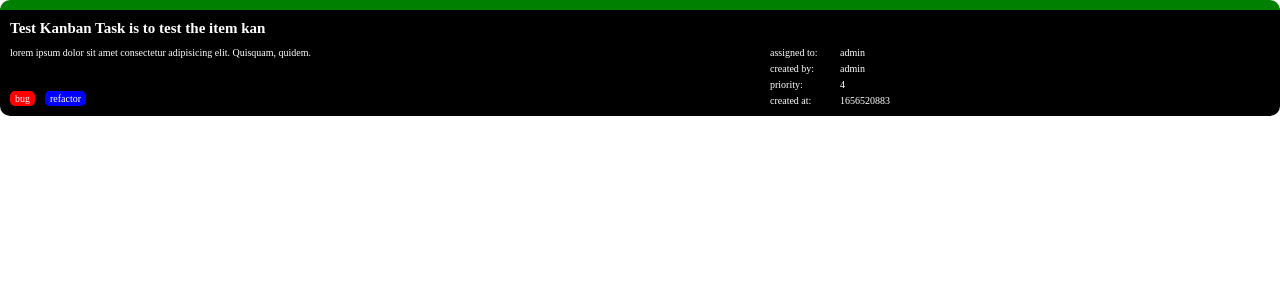
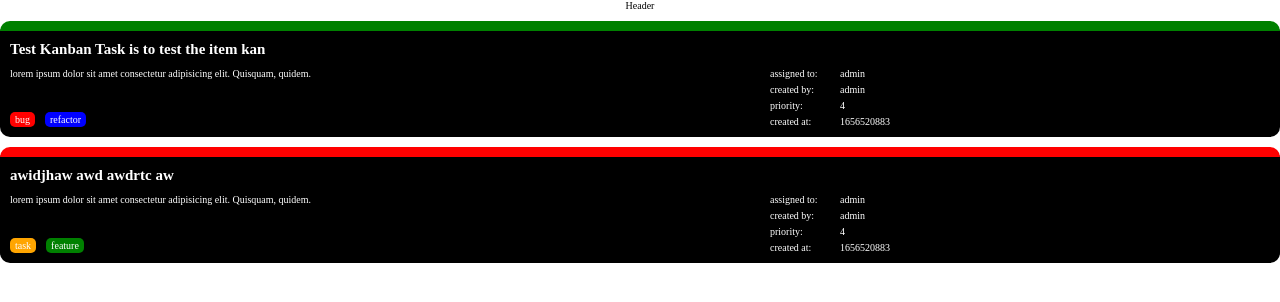
Before and after one commit to AvaPLaIN/kanban-board, a React (Vite) app: page / in a window 1280 px wide. Shown: the top 302 px of the page. Built offline with nearby package versions, Linux system fonts and the light colour scheme.

Commit message:
add task item component

```diff
--- a/src/App.tsx
+++ b/src/App.tsx
@@ -1,8 +1,8 @@
-import TaskItem from "./components/task-item/TaskItem";
+import TaskArea from "./components/task-area/TaskArea";
 import { kanbanConfig } from "./data/kanbanBoard";
 
 function App() {
-  return <TaskItem {...kanbanConfig} />;
+  return <TaskArea {...kanbanConfig} />;
 }
 
 export default App;
--- /dev/null
+++ b/src/components/task-area/TaskArea.styles.ts
@@ -0,0 +1,8 @@
+import styled from "styled-components";
+
+export const TaskAreaContainer = styled.div`
+  display: flex;
+  flex-direction: column;
+  align-items: center;
+  gap: 1rem;
+`;
--- a/src/components/task-area/TaskArea.tsx
+++ b/src/components/task-area/TaskArea.tsx
@@ -1,5 +1,18 @@
-const TaskArea = () => {
-  return <div>TaskArea</div>;
+import TaskItem from "../task-item/TaskItem";
+import { TaskAreaContainer } from "./TaskArea.styles";
+import { ITaskArea } from "./TaskArea.types";
+
+const TaskArea = (props: ITaskArea) => {
+  const { items } = props;
+
+  return (
+    <TaskAreaContainer>
+      <div className="header">Header</div>
+      {items.map((item) => (
+        <TaskItem key={item.id} {...item} />
+      ))}
+    </TaskAreaContainer>
+  );
 };
 
 export default TaskArea;
--- a/src/components/task-area/TaskArea.types.ts
+++ b/src/components/task-area/TaskArea.types.ts
@@ -1,3 +1,5 @@
+import { ITaskItem } from "../task-item/TaskItem.types";
+
 export interface ITaskArea {
-  name: string;
+  items: ITaskItem[];
 }
--- a/src/components/task-item/TaskItem.tsx
+++ b/src/components/task-item/TaskItem.tsx
@@ -13,6 +13,7 @@ const TaskItem = (props: ITaskItem) => {
     status,
     tags,
   } = props;
+
   return (
     <TaskItemContainer {...props}>
       <div className="header">
--- a/src/data/kanbanBoard.ts
+++ b/src/data/kanbanBoard.ts
@@ -1,5 +1,7 @@
 export const kanbanConfig = {
-  id: "kanbanBoard",
+  items: [
+    {
+      id: "kanbanBoard1",
       createdAt: "1656520883",
       createdBy: "admin",
       assignedTo: "admin",
@@ -9,4 +11,18 @@ export const kanbanConfig = {
       priority: 4,
       status: "todo",
       tags: ["bug", "refactor"],
+    },
+    {
+      id: "kanbanBoard2",
+      createdAt: "1656520883",
+      createdBy: "admin",
+      assignedTo: "admin",
+      title: "awidjhaw awd awdrtc aw",
+      description:
+        "lorem ipsum dolor sit amet consectetur adipisicing elit. Quisquam, quidem.",
+      priority: 4,
+      status: "done",
+      tags: ["task", "feature"],
+    },
+  ],
 };
```
Lines whose indentation alone changed are shown as unchanged.
